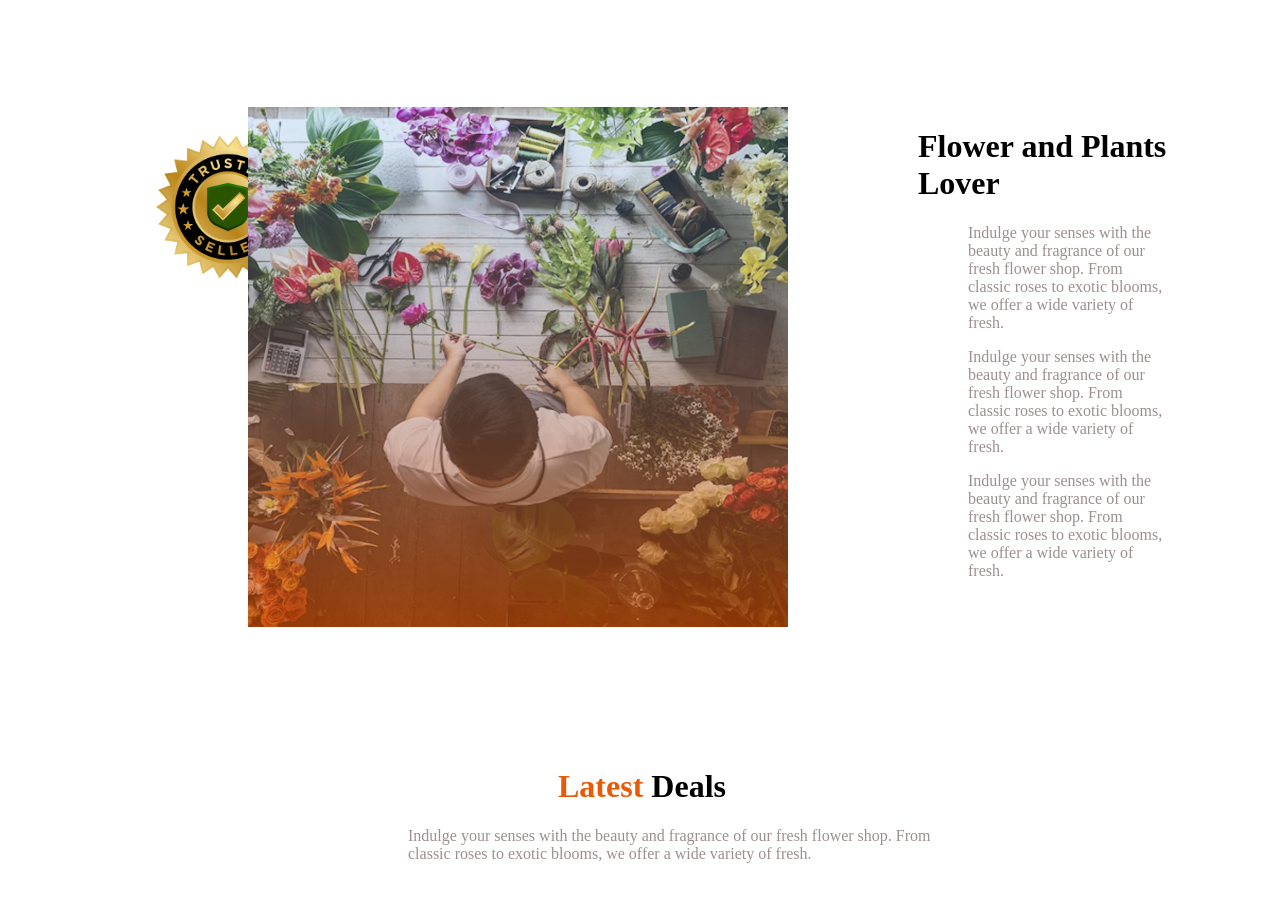
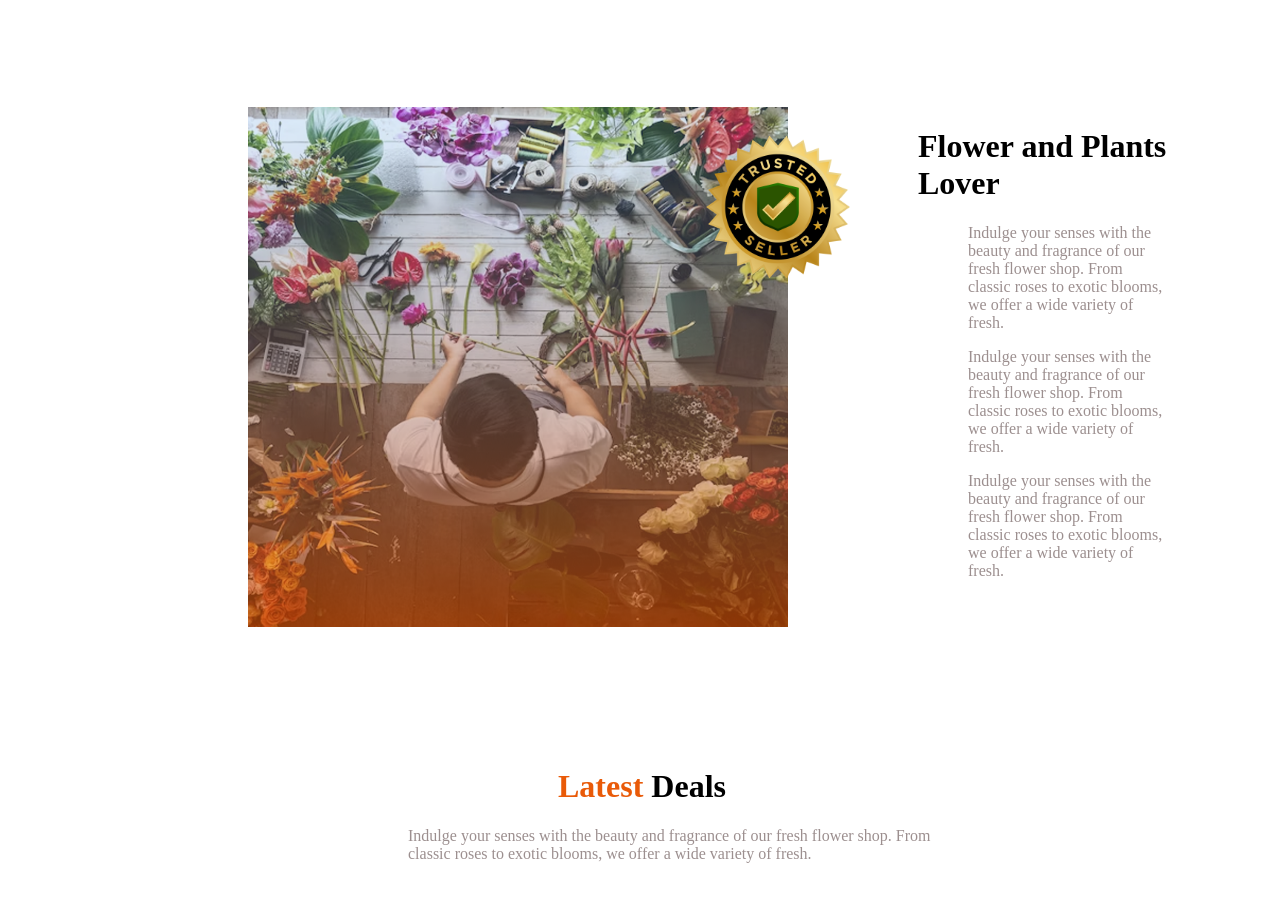
Before and after one commit to sahaantara-ops/my-responsive-website, a plain HTML site: page index.html in a window 1280 px wide. Shown: the part 1397-2304 px from the top of the page. Drawn offline with Linux system fonts and the light colour scheme.

Commit message:
Refactor body styles and adjust template text positioning

```diff
--- a/styles/style.css
+++ b/styles/style.css
@@ -143,7 +143,7 @@ body{
     height: 520px;
     margin-left: 120px;
     margin-bottom: 120px;
-    position: relative;
+
 }
 .template-text{
     width: 500px;
@@ -156,6 +156,8 @@ body{
     height: 200px;
     position: absolute;
     position: top right;
+    margin-left: 550px;
+    margin-bottom: 20px;
 
 }
 
```
